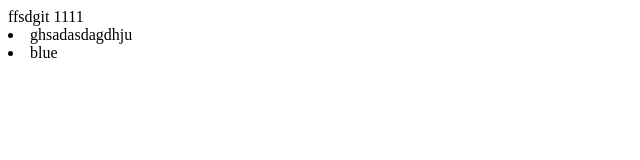
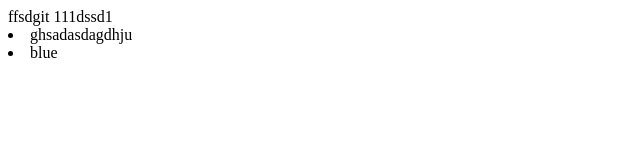
Before and after one commit to sergiikonov/my-project, a plain HTML site: page index.html in a window 1280 px wide. Shown: the full height of the page, 0-640 px from the left. Drawn offline with Linux system fonts and the light colour scheme.

Commit message:
add dsadsa

```diff
--- a/index.html
+++ b/index.html
@@ -6,7 +6,7 @@
     <title>Document</title>
 </head>
 <body>
-    ffsdgit 1111
+    ffsdgit 111dssd1
     <li>ghsadasdagdhju</li>
     <li>blue
     </li>
```
